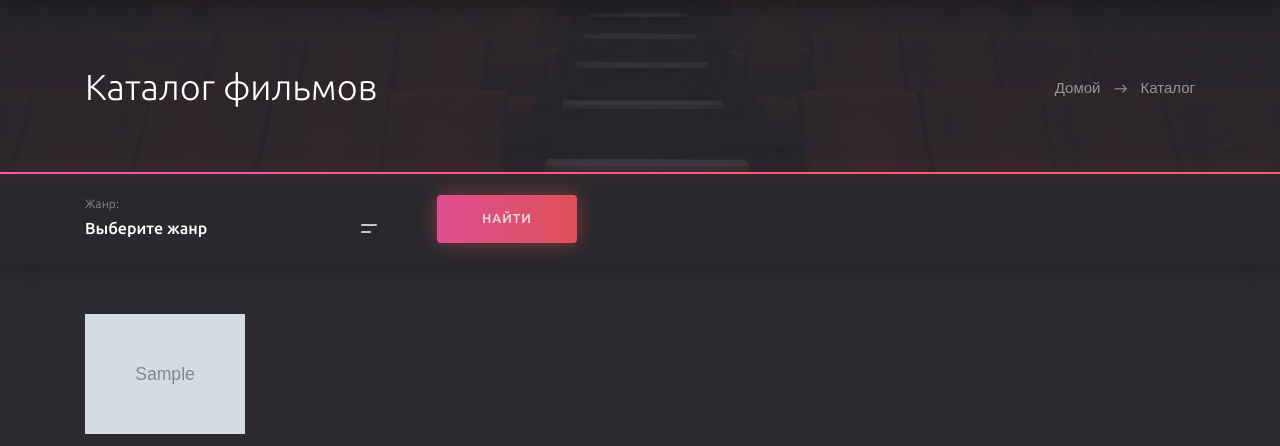
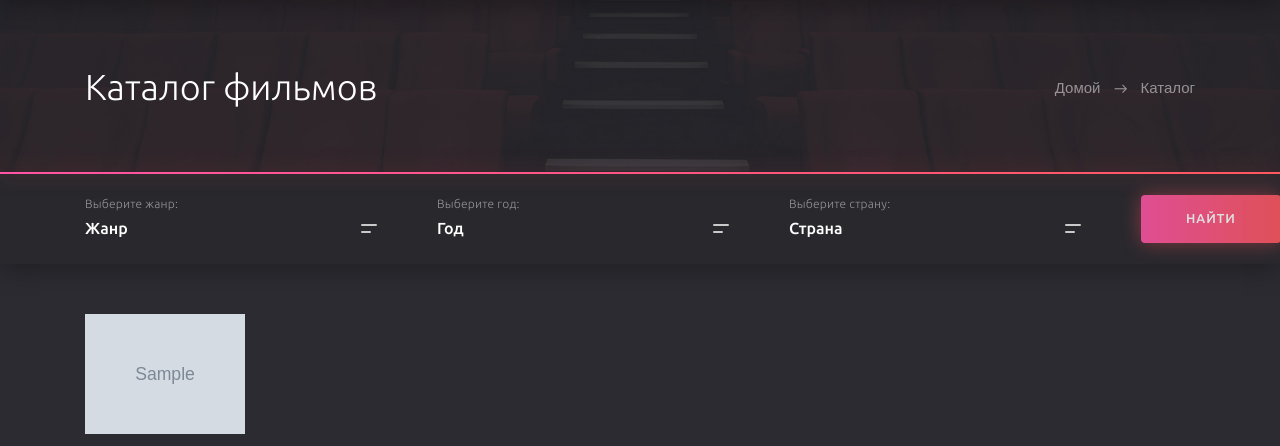
Before and after one commit to soldatov-ss/django-cinema_site, a Django app: page /catalog/1/ in a window 1280 px wide. Shown: the part 90-536 px from the top of the page. Run offline with Django 4.2, Linux system fonts and the light colour scheme; tables that the repository leaves empty hold one stand-in row (values such as "Sample post"); grey boxes marked "Sample" are stand-in pictures; some libraries are stand-ins or nearby versions.

Commit message:
фильтр по году и стране

```diff
--- a/templates/inc/_paginator.html
+++ b/templates/inc/_paginator.html
@@ -39,11 +39,11 @@
             {% if page_obj.has_previous %}
                 {% if page_obj.number|add:'-3' > 1 %}
                     <li class="paginator__item">
-                        <a href="?{{q}}{{ url_genre }}{{ year }}page=1">1</a>
+                        <a href="?{{q}}{{ url_genre }}{{ year }}{{ country }}page=1">1</a>
                     </li>
                 {% endif %}
                 {% if page_obj.number|add:'-3' >= 3 %}
-                    <li class="paginator__item"><a href="?{{q}}{{ url_genre }}{{ year }}page={{ page_obj.previous_page_number|add:'-3' }}">• • •</a></li>
+                    <li class="paginator__item"><a href="?{{q}}{{ url_genre }}{{ year }}{{ country }}page={{ page_obj.previous_page_number|add:'-3' }}">• • •</a></li>
                 {% endif %}
             {% endif %}
             {% if paginator.page_range|length > 1 %}
@@ -51,16 +51,16 @@
                     {% if page_obj.number == i %}
                         <li class="paginator__item paginator__item--active"><a href="#">{{ i }}</a></li>
                     {% elif i > page_obj.number|add:'-4' and i < page_obj.number|add:'4' %}
-                        <li class="paginator__item"><a href="?{{q}}{{ url_genre }}{{ year }}page={{ i }}">{{ i }}</a></li>
+                        <li class="paginator__item"><a href="?{{q}}{{ url_genre }}{{ year }}{{ country }}page={{ i }}">{{ i }}</a></li>
                     {% endif %}
                 {% endfor %}
             {% endif %}
             {% if page_obj.has_next %}
                 {% if page_obj.number|add:'4' < page_obj.paginator.num_pages %}
-                    <li class="paginator__item"><a href="?{{q}}{{ url_genre }}{{ year }}page={{ page_obj.next_page_number|add:'3' }}">• • •</a></li>
+                    <li class="paginator__item"><a href="?{{q}}{{ url_genre }}{{ year }}{{ country }}page={{ page_obj.next_page_number|add:'3' }}">• • •</a></li>
                 {% endif %}
                 {% if page_obj.number|add:'3' < page_obj.paginator.num_pages %}
-                    <li class="paginator__item"><a class="pagination__link" href="?{{q}}{{ url_genre }}{{ year }}page={{ page_obj.paginator.num_pages }}">
+                    <li class="paginator__item"><a class="pagination__link" href="?{{q}}{{ url_genre }}{{ year }}{{ country }}page={{ page_obj.paginator.num_pages }}">
                     {{ page_obj.paginator.num_pages }}</a>
                     </li>
                 {% endif %}
--- a/web_site/admin.py
+++ b/web_site/admin.py
@@ -25,8 +25,8 @@ class MovieShortsInline(admin.TabularInline):
 @admin.register(Movie)
 class MovieAdmin(TranslationAdmin):
     prepopulated_fields = {'slug': ('title',)}
-    list_display = ('title', 'category', 'kinopoisk_rating', 'year', 'slug')
-    list_filter = ('category', 'kinopoisk_rating', 'year', 'genres')
+    list_display = ('title', 'category', 'country', 'kinopoisk_rating', 'year', 'slug')
+    list_filter = ('category', 'kinopoisk_rating', 'year', 'genres', 'country')
     search_fields = ('title', 'category__name')
     readonly_fields = ('get_poster',)
     save_on_top = True
--- a/web_site/templates/web_site/catalog_movies.html
+++ b/web_site/templates/web_site/catalog_movies.html
@@ -39,21 +39,52 @@
                         <form action="{% url 'filter'  %}" method="get"
                               style="display: flex; justify-content: space-between">
                             <div class="filter__item" id="filter__genre">
-                                <span class="filter__item-label">{% trans 'Жанр' %}:</span>
+                                <span class="filter__item-label">{% trans 'Выберите жанр' %}:</span>
 
                                 <div class="filter__item-btn dropdown-toggle" role="navigation" id="filter-genre"
                                      data-toggle="dropdown" aria-haspopup="true" aria-expanded="false">
-                                    <input type="text" name="genre" value="Выберите жанр">
+                                    <input type="text" name="genre" value="{% trans 'Жанр' %}">
+
                                     <span></span>
                                 </div>
                                 <ul class="filter__item-menu dropdown-menu scrollbar-dropdown"
                                     aria-labelledby="filter-genre">
                                     {% for genre in view.get_genres %}
-                                    <li>{{genre.name}}</li>
+                                    <li>{{ genre.name }}</li>
+                                    {% endfor %}
+                                </ul>
+                            </div>
+                            <div class="filter__item" id="filter__year">
+                                <span class="filter__item-label">{% trans 'Выберите год' %}:</span>
+
+                                <div class="filter__item-btn dropdown-toggle" role="navigation" id="filter-year"
+                                     data-toggle="dropdown" aria-haspopup="true" aria-expanded="false">
+                                    <input type="text" name="year" value="{% trans 'Год' %}">
+                                    <span></span>
+                                </div>
+                                <ul class="filter__item-menu dropdown-menu scrollbar-dropdown"
+                                    aria-labelledby="filter-year">
+                                    {% for year in view.get_years %}
+                                    <li>{{ year }}</li>
                                     {% endfor %}
                                 </ul>
                             </div>
 
+                            <div class="filter__item" id="filter__country">
+                                <span class="filter__item-label">{% trans 'Выберите страну' %}:</span>
+
+                                <div class="filter__item-btn dropdown-toggle" role="navigation" id="filter-country"
+                                     data-toggle="dropdown" aria-haspopup="true" aria-expanded="false">
+                                    <input type="text" name="country" value="{% trans 'Страна' %}">
+                                    <span></span>
+                                </div>
+                                <ul class="filter__item-menu dropdown-menu scrollbar-dropdown"
+                                    aria-labelledby="filter-year">
+                                    {% for country in view.get_countries %}
+                                    <li>{{ country }}</li>
+                                    {% endfor %}
+                                </ul>
+                            </div>
                             <!-- filter btn -->
                             <button class="filter__btn" type="submit">{% trans 'Найти' %}</button>
                             <!-- end filter btn -->
--- a/web_site/views.py
+++ b/web_site/views.py
@@ -1,6 +1,7 @@
 from django.contrib.auth import login, logout
 from django.contrib.auth.views import LoginView
 from django.core.exceptions import ObjectDoesNotExist
+from django.db.models import Q
 from django.shortcuts import render, redirect
 from django.urls import reverse_lazy
 from django.views import View
@@ -16,6 +17,11 @@ class MoviesFilter:
     def get_genres(self):
         return Genre.objects.all()
 
+    def get_years(self):
+        return Movie.objects.values_list('year', flat=True).distinct()
+
+    def get_countries(self):
+        return Movie.objects.values_list('country', flat=True).distinct()
 
 class MoviesView(MoviesFilter, View):
     model = Movie
@@ -138,14 +144,37 @@ class FilterMoviesView(MoviesFilter, ListView):
     paginate_by = 12
     context_object_name = 'movies'
 
+    def result_queryset(self, genres, year, country):
+        if year and genres and country:
+            queryset = Movie.objects.filter(genres=genres, year=year, country=country)
+        elif year is None and (genres and country):
+            queryset = Movie.objects.filter(genres=genres, country=country).distinct()
+        elif genres is None and (year and country):
+            queryset = Movie.objects.filter(year=year, country=country).distinct()
+        elif country is None and (year and genres):
+            queryset = Movie.objects.filter(year=year, genres=genres).distinct()
+        else:
+            print(f'{year=}, {genres=}')
+            queryset = Movie.objects.filter(Q(genres=genres) | Q(country=country) | Q(year=year)).distinct()
+
+        return queryset
+
     def get_queryset(self):
-        genres = Genre.objects.get(name=self.request.GET.get('genre'))
-        queryset = Movie.objects.filter(genres=genres.id).distinct()
+        genres = None
+        if self.request.GET.get('genre') not in ['Genre', 'Жанр']:
+            genres = Genre.objects.get(name=self.request.GET.get('genre')).id
+
+        country = None if self.request.GET.get('country') in ['Country', 'Страна'] else self.request.GET.get('country')
+        year = None if self.request.GET.get('year') in ['Year', 'Год'] else self.request.GET.get('year')
+
+        queryset = self.result_queryset(genres, year, country)
         return queryset
 
     def get_context_data(self, *args, **kwargs):
         context = super().get_context_data(*args, **kwargs)
-        context["url_genre"] = ''.join([f"genre={x}&" for x in self.request.GET.getlist("genre")])
+        context["url_genre"] = f'genre={self.request.GET.get("genre")}&'
+        context["country"] = f"year={self.request.GET.get('year')}&"
+        context["year"] = f"country={self.request.GET.get('country')}&"
         return context
 
 
```
Also changed, not shown: locale/en/LC_MESSAGES/django.po.
